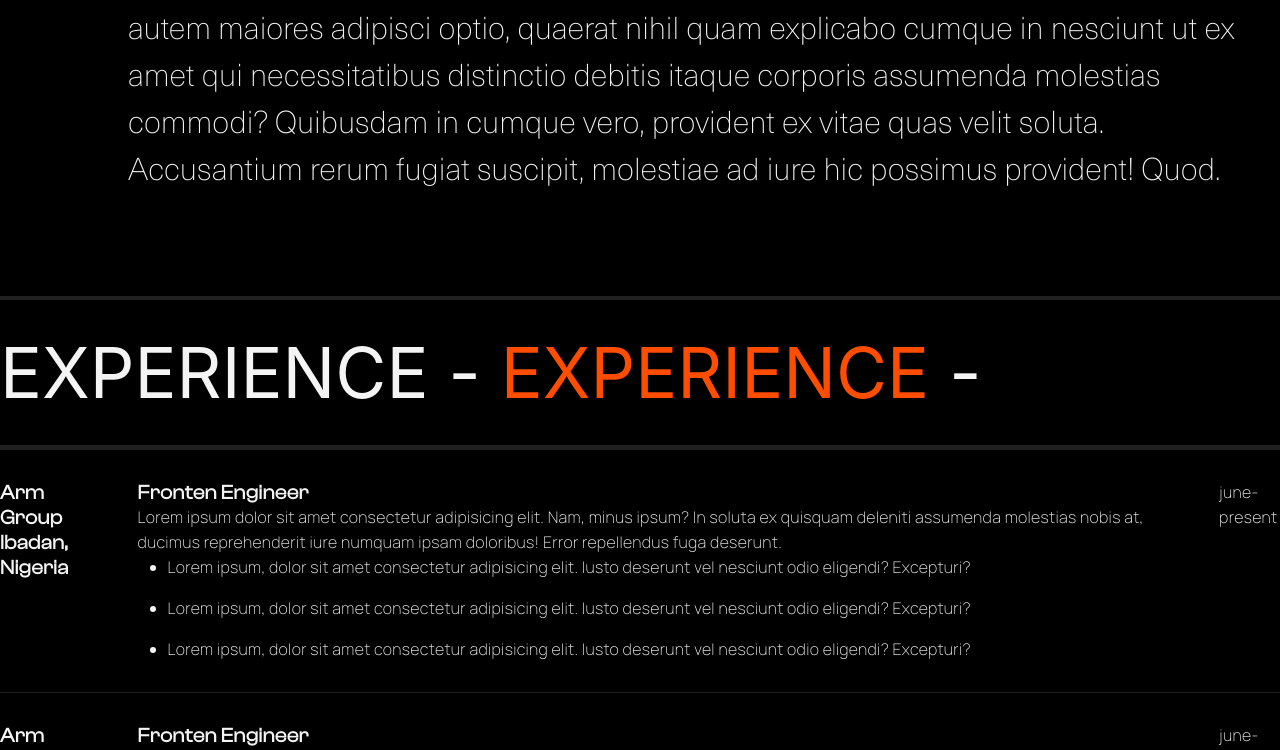
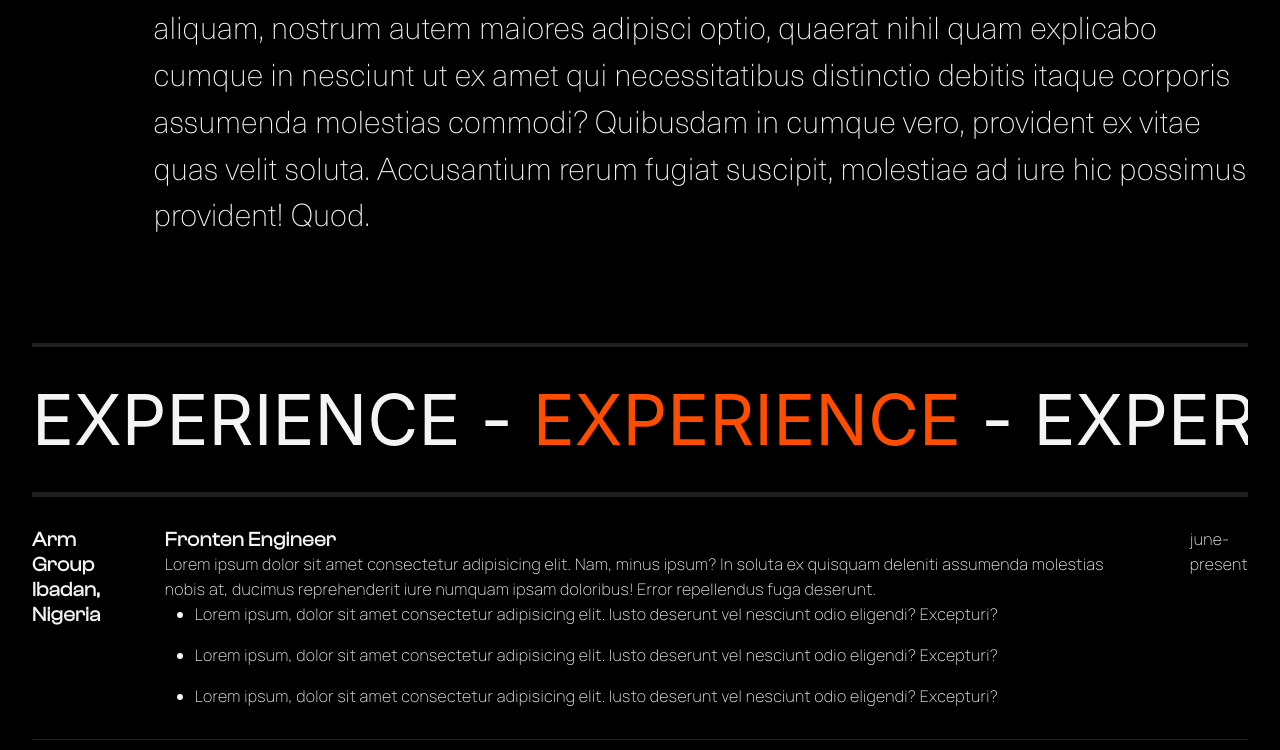
Before and after one commit to sulaimondawood/adebayo-olaonipeku, a Next.js app: page / in a window 1280 px wide. Shown: the part 2006-2756 px from the top of the page. Built offline with nearby package versions, Linux system fonts and the light colour scheme.

Commit message:
made some changes

```diff
--- a/src/about/about.module.scss
+++ b/src/about/about.module.scss
@@ -5,11 +5,12 @@
   max-width: 1440px;
   width: 100%;
   margin: 0 auto;
-  padding: 80px 0;
+  padding: 80px 2rem;
   color: $gray;
 
   @include mobile {
-    padding: 0 2rem;
+    padding: 0 1rem;
+    margin-top: 50px;
   }
 
   .abt_abt_title {
--- a/src/components/footer/Footer.module.scss
+++ b/src/components/footer/Footer.module.scss
@@ -3,17 +3,17 @@
 
 .footer_wrapper {
   max-width: 1440px;
-  width: 90%;
+  width: 100%;
   margin: 0 auto;
   display: flex;
-  padding: 2rem 0;
+  padding: 2rem;
   justify-content: center;
-  // justify-content: space-between;
   font-family: $font-grotesk;
 
   @include mobile {
     flex-direction: column;
     gap: 2rem;
+    padding: 0 1rem;
   }
 
   &_right {
@@ -21,6 +21,10 @@
     flex: 1.2;
     flex-direction: column;
     gap: 3rem;
+
+    @include mobile {
+      flex: 1;
+    }
 
     &_desc {
       color: $white;
@@ -136,8 +140,13 @@
       font-size: 14rem;
       z-index: 1;
       color: #fdeee7;
-      width: 30vw;
-      height: 30vw;
+      width: 40vw;
+      height: 40vw;
+
+      @media (min-width: 680px) and (max-width: 768px) {
+        width: 80vw;
+        height: 80vw;
+      }
 
       @include xs-mobile {
         width: 80vw;
--- a/src/components/hero/hero.module.scss
+++ b/src/components/hero/hero.module.scss
@@ -11,7 +11,7 @@
   font-family: $font-grotesk;
 
   @include mobile {
-    padding: 0 2rem;
+    padding: 0 1rem;
     flex-direction: column-reverse;
     justify-content: flex-start;
     align-items: flex-start;
--- a/src/components/navigation/navigation.module.scss
+++ b/src/components/navigation/navigation.module.scss
@@ -4,9 +4,10 @@
   display: flex;
   justify-content: space-between;
   align-items: center;
+  padding: 0 1rem;
   padding-top: 3rem;
   max-width: 1440px;
-  width: 90%;
+  width: 100%;
   margin: 0 auto;
   padding-bottom: 3rem;
   font-family: $font-grotesk;
@@ -45,7 +46,6 @@
   display: flex;
   flex-direction: column;
   align-items: center;
-  justify-content: flex-start;
   gap: 90px;
   z-index: 99;
 
@@ -159,7 +159,7 @@
   display: flex;
   flex-direction: column;
   align-items: center;
-  justify-content: flex-start;
-  gap: 90px;
+  justify-content: space-between;
+  // gap: 90px;
   z-index: 99;
 }
--- a/src/components/projects/projects.module.scss
+++ b/src/components/projects/projects.module.scss
@@ -1,9 +1,18 @@
 @import "../../styles/variable";
 @import "../../mixins/mobile";
 .section_wrp {
-  width: 90%;
+  width: 100%;
   max-width: 1440px;
   margin: 100px auto;
+  padding: 2rem;
+
+  @include mobile {
+    margin: 50px auto;
+  }
+
+  @include mobile {
+    padding: 1rem;
+  }
 
   .prj_prj_title {
     border-top: $border-text;
@@ -34,6 +43,10 @@
     color: $gray;
     font-family: $font-unica-xl;
 
+    @include mobile {
+      margin-top: 50px;
+    }
+
     a {
       > article {
         display: flex;
@@ -45,6 +58,10 @@
         h4 {
           font-size: 1.25rem;
           text-transform: capitalize;
+
+          @include mobile {
+            font-size: 1rem;
+          }
         }
 
         > .year_count {
--- a/src/experience/experience.module.scss
+++ b/src/experience/experience.module.scss
@@ -2,6 +2,10 @@
 @import "../mixins/mobile";
 .experience_wrapper {
   padding-top: 100px;
+
+  @include mobile {
+    padding-top: 80px;
+  }
 
   .exp_wrp_title {
     border-top: $border-text;
@@ -48,6 +52,10 @@
     p {
       font-size: 1rem;
       font-weight: 300;
+
+      @include mobile {
+        font-size: 0.9rem;
+      }
     }
 
     ul {
@@ -55,6 +63,10 @@
       display: flex;
       flex-direction: column;
       gap: 1rem;
+
+      @include mobile {
+        font-size: 0.9rem;
+      }
     }
 
     > &_left {
@@ -73,6 +85,10 @@
         text-transform: uppercase;
         font-size: 1.25rem;
         font-weight: 600;
+
+        @include mobile {
+          font-size: 1rem;
+        }
       }
     }
   }
--- a/src/experience/index.tsx
+++ b/src/experience/index.tsx
@@ -4,6 +4,10 @@ const Experience = () => {
   return (
     <section className={styles.experience_wrapper}>
       <div className={styles.exp_wrp_title}>
+        <span>Experience</span>
+        <span>-</span>
+        <span>Experience</span>
+        <span>-</span>
         <span>Experience</span>
         <span>-</span>
         <span>Experience</span>
--- a/src/styles/globals.css
+++ b/src/styles/globals.css
@@ -59,6 +59,7 @@ body {
 a {
   text-decoration: none;
   color: inherit;
+  scroll-behavior: smooth;
 }
 
 ::-webkit-scrollbar {
```
